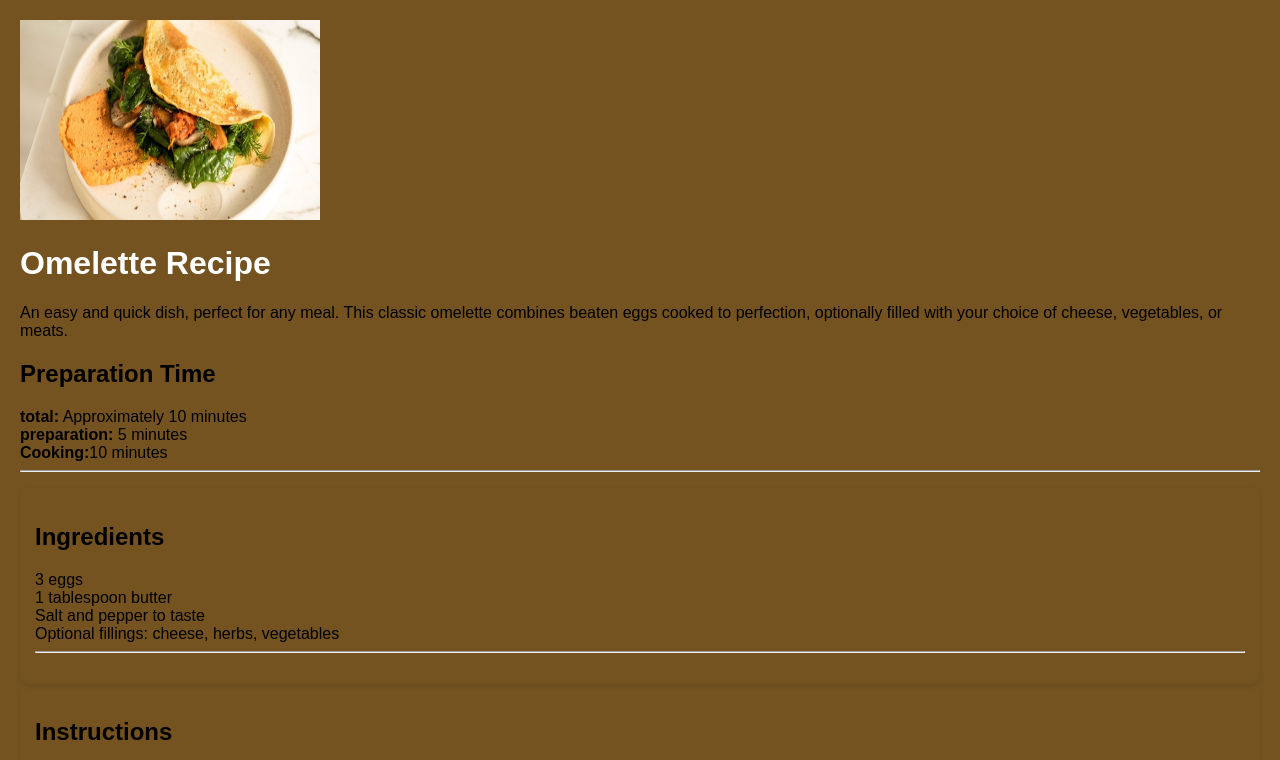
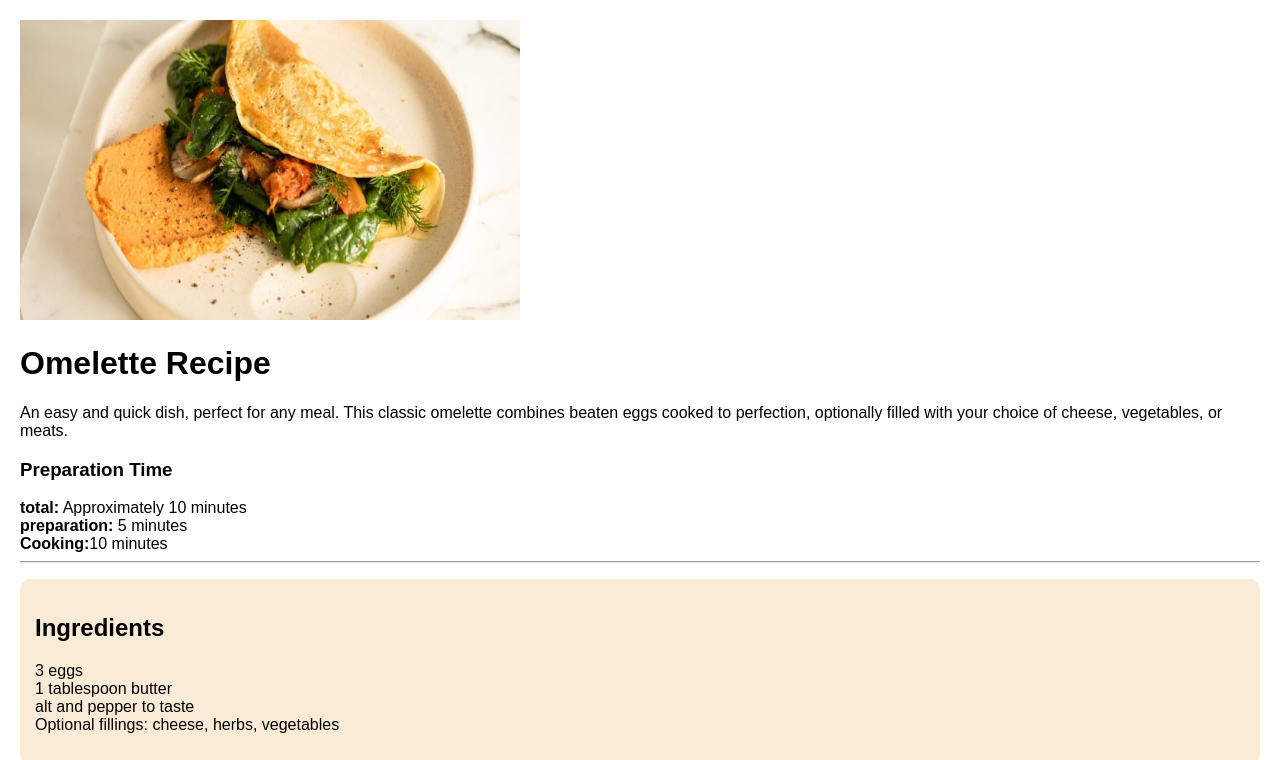
Before and after one commit to zeniaparvin/Recipe-page-main, a plain HTML site: page index.html in a window 1280 px wide. Shown: the top 760 px of the page. Drawn offline with Linux system fonts and the light colour scheme.

Commit message:
first commit @zeniaparvin

```diff
--- a/index.html
+++ b/index.html
@@ -3,30 +3,9 @@
 <head>
     <meta charset="UTF-8">
     <meta name="viewport" content="width=device-width, initial-scale=1.0">
-    <img src="././assets/images/image-omelette.jpeg" height="200px" width="300" alt="">
+    <img src="././assets/images/image-omelette.jpeg" height="300px" width="500" alt="">
     <title>Omelette Recipe</title>
-    <style>
-        body {
-            font-family: Arial, sans-serif;
-            background-color: #745321;
-            margin: 0;
-            padding: 20px;
-        }
-        h1 {
-            color: #fff;
-        }
-         .Preparation Time, .ingredients, .instructions ,.Nutrition {
-            padding: 15px;
-            border-radius: 10px;
-            box-shadow: 0 2px 5px rgba(0, 0, 0, 0.1);
-
-        }
-        ul {
-            list-style-type: none;
-            padding: 0;
-        }
-
-    </style>
+   <link rel="stylesheet" href="style.css">
 </head>
 <body>
 
@@ -36,7 +15,7 @@
             to perfection, optionally filled with your choice of cheese, vegetables, or meats.</p>
 
             <section class="Preparation Time">
-                <h2>Preparation Time</h2>
+                <h3>Preparation Time</h3>
                 <ul>
                     <li><b>total:</b> Approximately 10 minutes</li>
                     <li><b>preparation:</b> 5 minutes</li>
@@ -50,9 +29,8 @@
             <ul>
                 <li>3 eggs</li>
                 <li>1 tablespoon butter</li>
-                <li>Salt and pepper to taste</li>
+                <li>alt and pepper to taste</li>
                 <li>Optional fillings: cheese, herbs, vegetables</li>
-                <hr>
             </ul>
         </section>
 
--- /dev/null
+++ b/style.css
@@ -0,0 +1,31 @@
+body {
+    font-family: Arial, sans-serif;
+    background-color: #fff;
+    margin: 0;
+    padding: 20px;
+}
+h1 {
+    color: black;
+}
+
+.Preparation Time{
+    background-color: rgb(233, 25, 129);
+    color: rgb(8, 0, 0);
+    padding: 10px;
+
+    border-radius: 5px;
+    box-shadow: 0 2px 5px rgba(0,2, 1,3,4,6);
+}
+.ingredients, .instructions ,.Nutrition {
+    background-color: antiquewhite;
+    color: black;
+    padding: 15px;
+    border-radius: 10px;
+    box-shadow: 0 2px 5px rgba(0,2, 1,3,4,6);
+
+}
+
+ul {
+    list-style-type: none;
+    padding: 0;
+}
```
